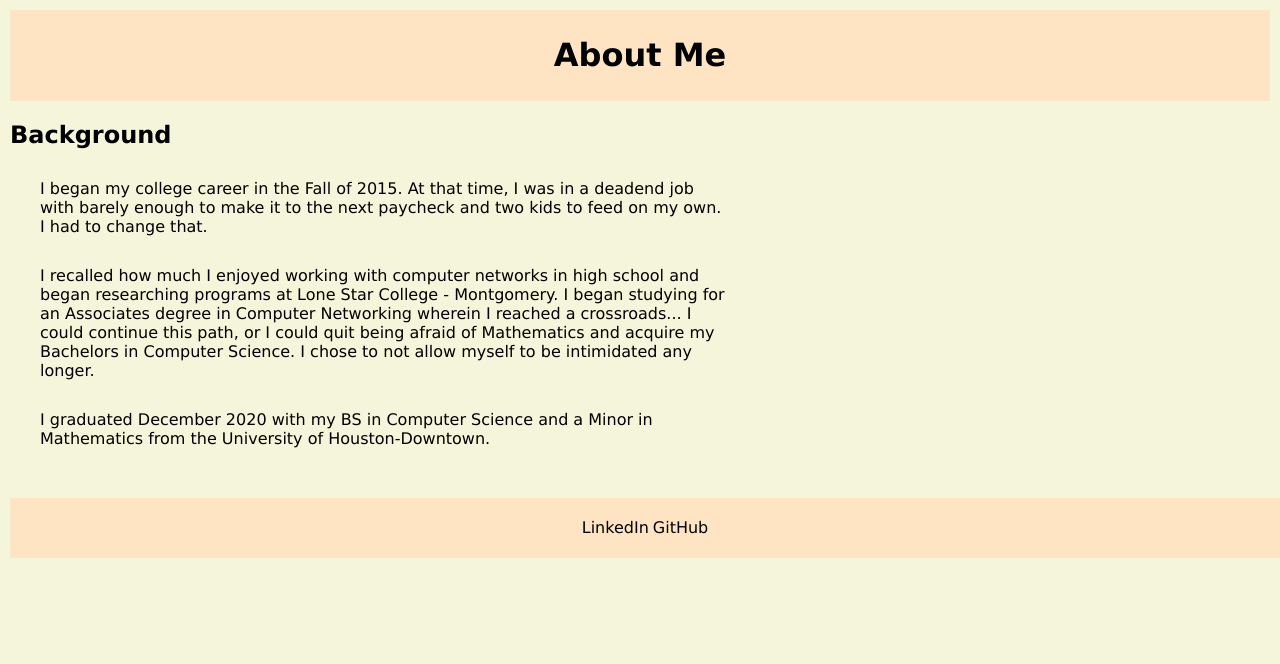
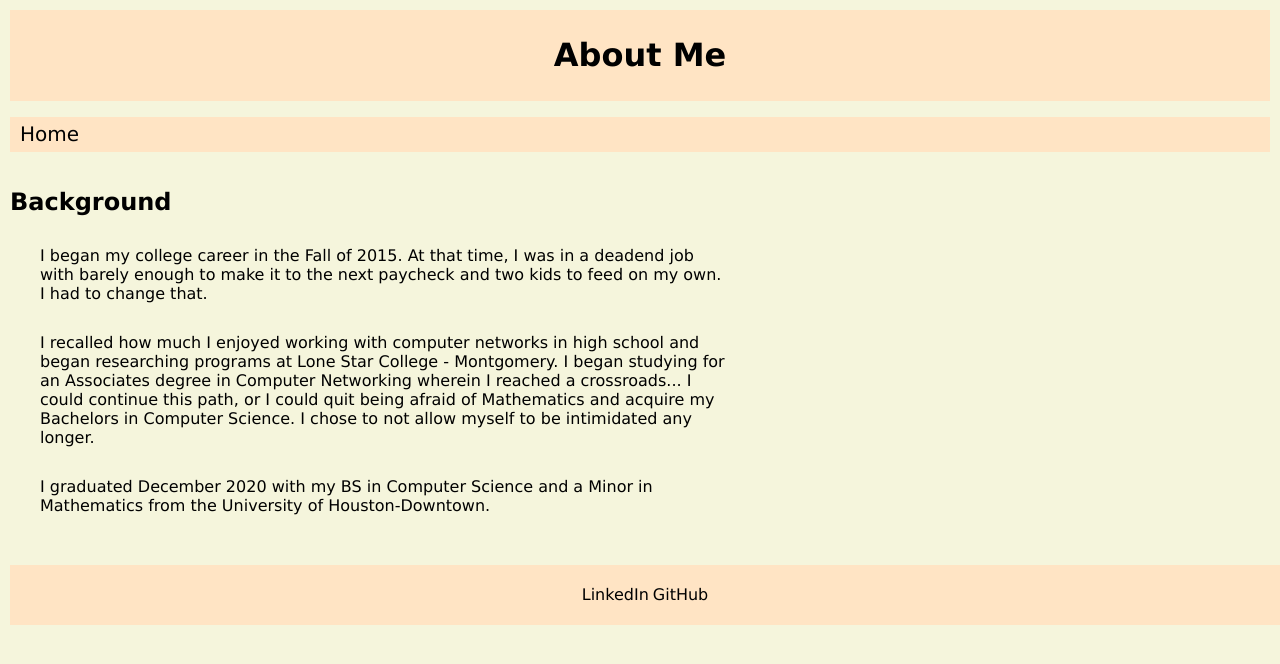
Before and after one commit to JacquelynJohnson/JacquelynJohnson.github.io, a plain HTML site: page background.html in a window 1280 px wide. Drawn offline with Linux system fonts and the light colour scheme.

Commit message:
nav added to all pages

```diff
--- a/background.html
+++ b/background.html
@@ -10,6 +10,11 @@
     <header>
         <h1>About Me</h1>
     </header>
+    <div id="navigation_top">
+        <ul class="nav">
+            <li><a href="index.html">Home</a></li>
+        </ul>
+    </div>
     <div id="background">
         <h2>Background</h2>
         <p>I began my college career in the Fall of 2015. At that time, I was in a deadend job with barely enough to make
```
Also changed, not shown: index.html (+1 -1 lines), resume.html (+5 -0 lines).
